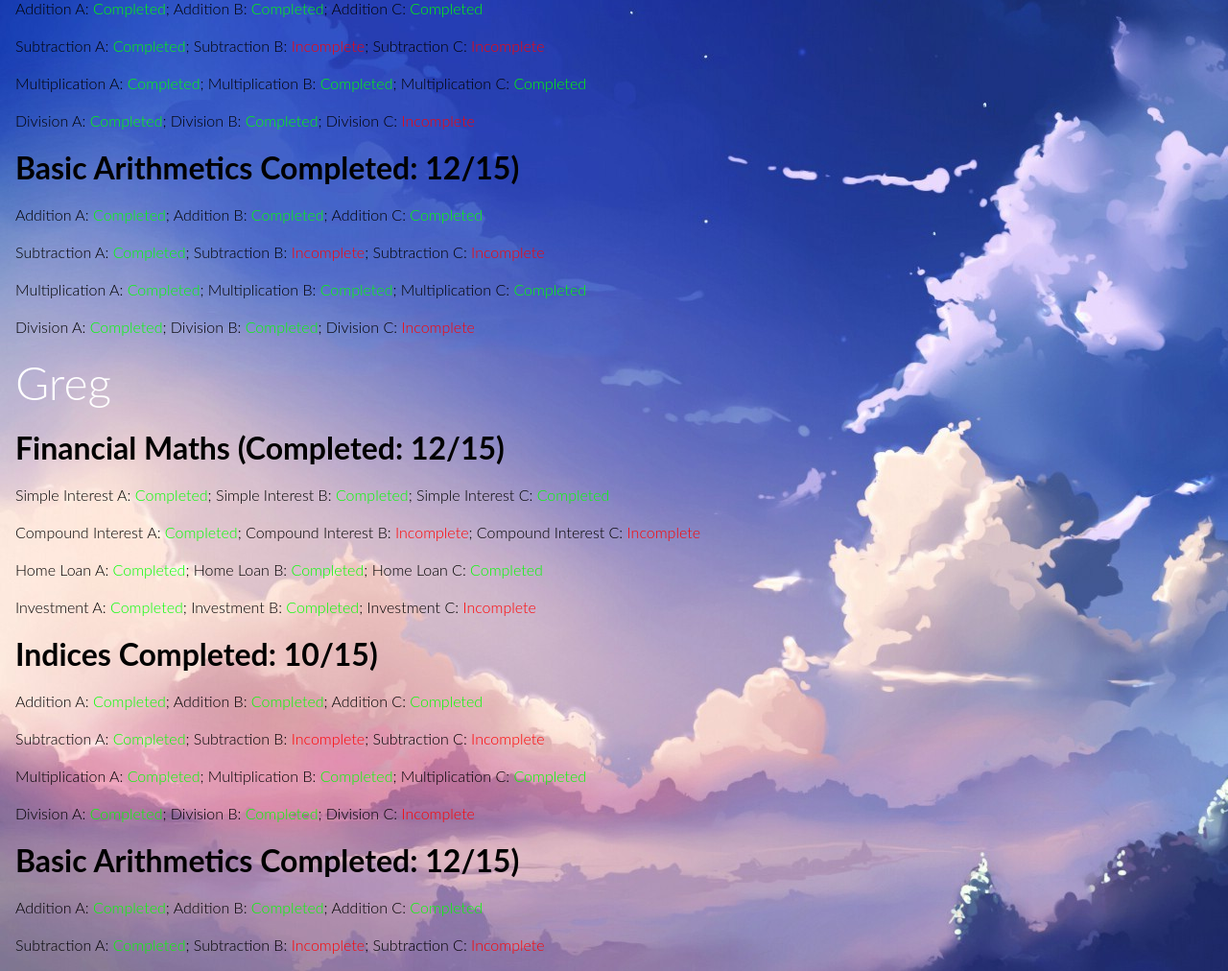
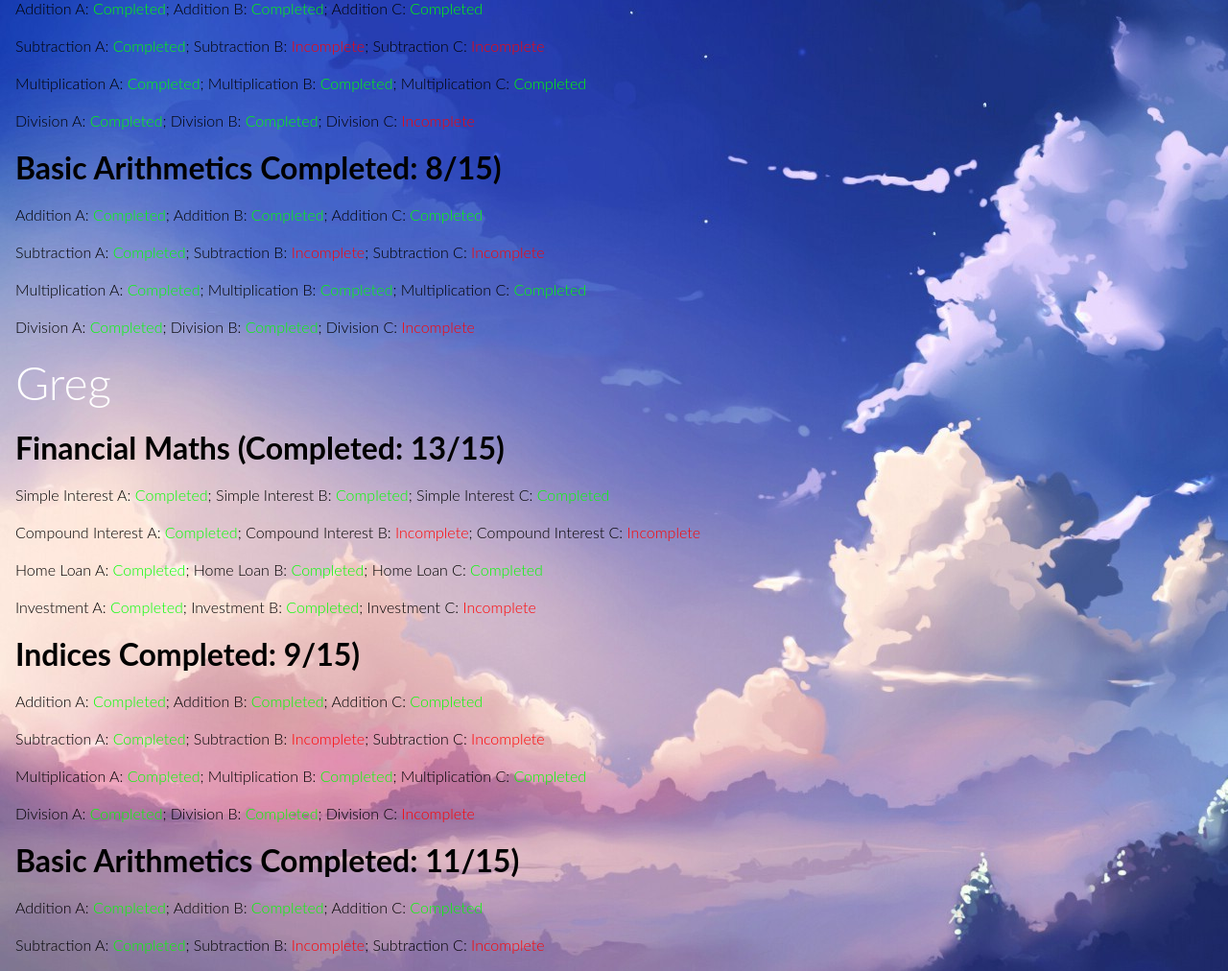
Before and after one commit to yx7ing/UNIHACK18, a Flask app: template templates/teacher.html in a window 1280 px wide. Shown: the part 1120-2132 px from the top of the page at 96% size. Run offline with Flask 2, Linux system fonts and the light colour scheme; the template is opened without the code that fills it, so the values that code supplies are empty; some libraries are stand-ins or nearby versions.

Commit message:
Update teacher.html

```diff
--- a/templates/teacher.html
+++ b/templates/teacher.html
@@ -87,26 +87,26 @@ h2{
   <p>Multiplication A: <span style="color: #00FF00">Completed</span>; Multiplication B: <span style="color: #00FF00">Completed</span>; Multiplication C: <span style="color: #00FF00">Completed</span></p>
   <p>Division A: <span style="color: #00FF00">Completed</span>; Division B: <span style="color: #00FF00">Completed</span>; Division C: <span style="color: red">Incomplete</span></p>
 
-  <h2>Basic Arithmetics  Completed: 12/15)</h2>
+  <h2>Basic Arithmetics  Completed: 8/15)</h2>
   <p>Addition A: <span style="color: #00FF00">Completed</span>; Addition B: <span style="color: #00FF00">Completed</span>; Addition C: <span style="color: #00FF00">Completed</span></p>
   <p>Subtraction A: <span style="color: #00FF00">Completed</span>; Subtraction B: <span style="color: red">Incomplete</span>; Subtraction C: <span style="color: red">Incomplete</span></p>
   <p>Multiplication A: <span style="color: #00FF00">Completed</span>; Multiplication B: <span style="color: #00FF00">Completed</span>;  Multiplication C: <span style="color: #00FF00">Completed</span></p>
   <p>Division A: <span style="color: #00FF00">Completed</span>; Division B: <span style="color: #00FF00">Completed</span>; Division C: <span style="color: red">Incomplete</span></p>
 
   <h1>Greg</h1>
-  <h2>Financial Maths (Completed: 12/15)</h2>
+  <h2>Financial Maths (Completed: 13/15)</h2>
   <p>Simple Interest A: <span style="color: #00FF00">Completed</span>; Simple Interest B: <span style="color: #00FF00">Completed</span>; Simple Interest C: <span style="color: #00FF00">Completed</span></p>
   <p>Compound Interest A: <span style="color: #00FF00">Completed</span>; Compound Interest B: <span style="color: red">Incomplete</span>; Compound Interest C: <span style="color: red">Incomplete</span></p>
   <p>Home Loan A: <span style="color: #00FF00">Completed</span>; Home Loan B: <span style="color: #00FF00">Completed</span>; Home Loan C: <span style="color: #00FF00">Completed</span></p>
   <p>Investment A: <span style="color: #00FF00">Completed</span>; Investment B: <span style="color: #00FF00">Completed</span>; Investment C: <span style="color: red">Incomplete</span></p>
 
-  <h2>Indices Completed: 10/15)</h2>
+  <h2>Indices Completed: 9/15)</h2>
   <p>Addition A: <span style="color: #00FF00">Completed</span>; Addition B: <span style="color: #00FF00">Completed</span>; Addition C: <span style="color: #00FF00">Completed</span></p>
   <p>Subtraction A: <span style="color: #00FF00">Completed</span>; Subtraction B: <span style="color: red">Incomplete</span>; Subtraction C: <span style="color: red">Incomplete</span></p>
   <p>Multiplication A: <span style="color: #00FF00">Completed</span>; Multiplication B: <span style="color: #00FF00">Completed</span>; Multiplication C: <span style="color: #00FF00">Completed</span></p>
   <p>Division A: <span style="color: #00FF00">Completed</span>; Division B: <span style="color: #00FF00">Completed</span>; Division C: <span style="color: red">Incomplete</span></p>
 
-  <h2>Basic Arithmetics  Completed: 12/15)</h2>
+  <h2>Basic Arithmetics  Completed: 11/15)</h2>
   <p>Addition A: <span style="color: #00FF00">Completed</span>; Addition B: <span style="color: #00FF00">Completed</span>; Addition C: <span style="color: #00FF00">Completed</span></p>
   <p>Subtraction A: <span style="color: #00FF00">Completed</span>; Subtraction B: <span style="color: red">Incomplete</span>; Subtraction C: <span style="color: red">Incomplete</span></p>
   <p>Multiplication A: <span style="color: #00FF00">Completed</span>; Multiplication B: <span style="color: #00FF00">Completed</span>;  Multiplication C: <span style="color: #00FF00">Completed</span></p>
```
